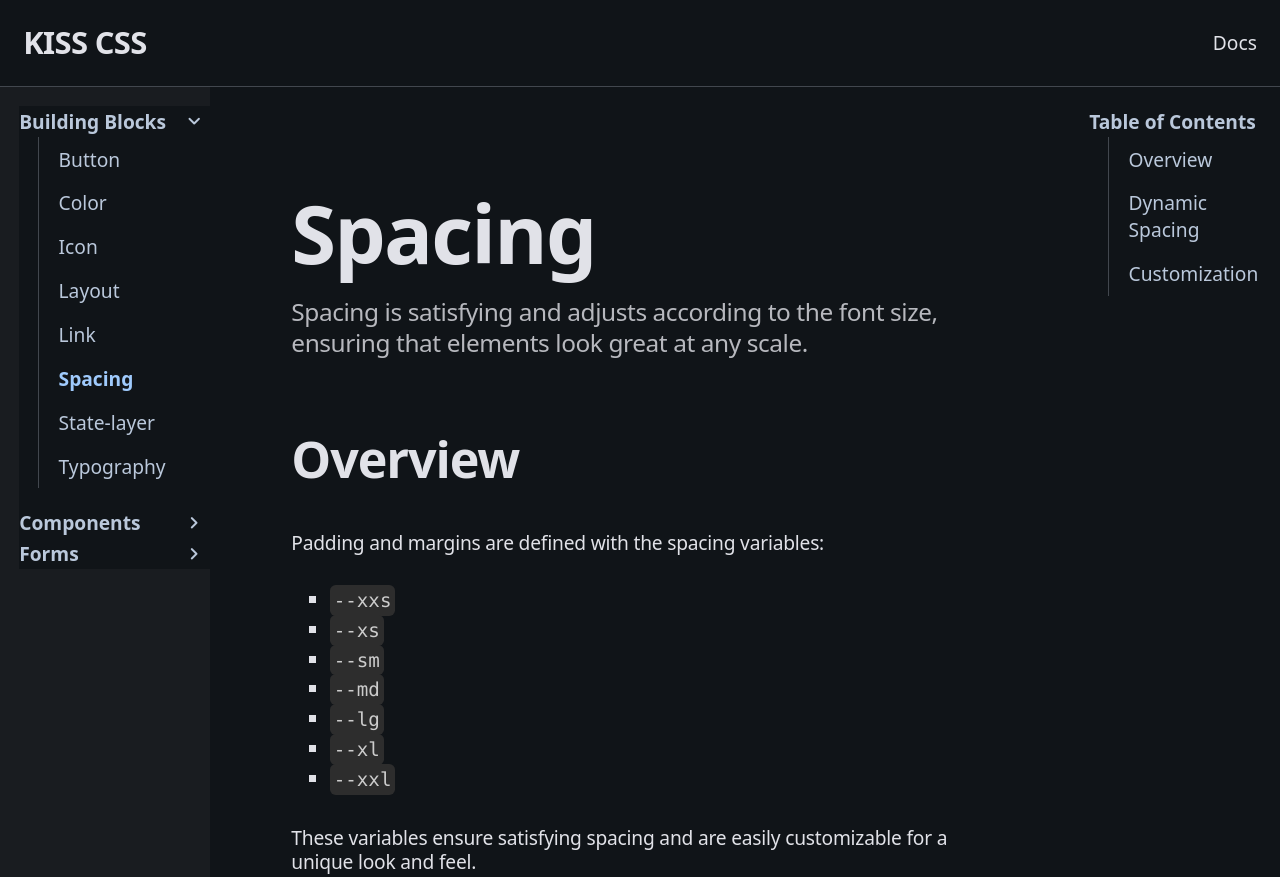
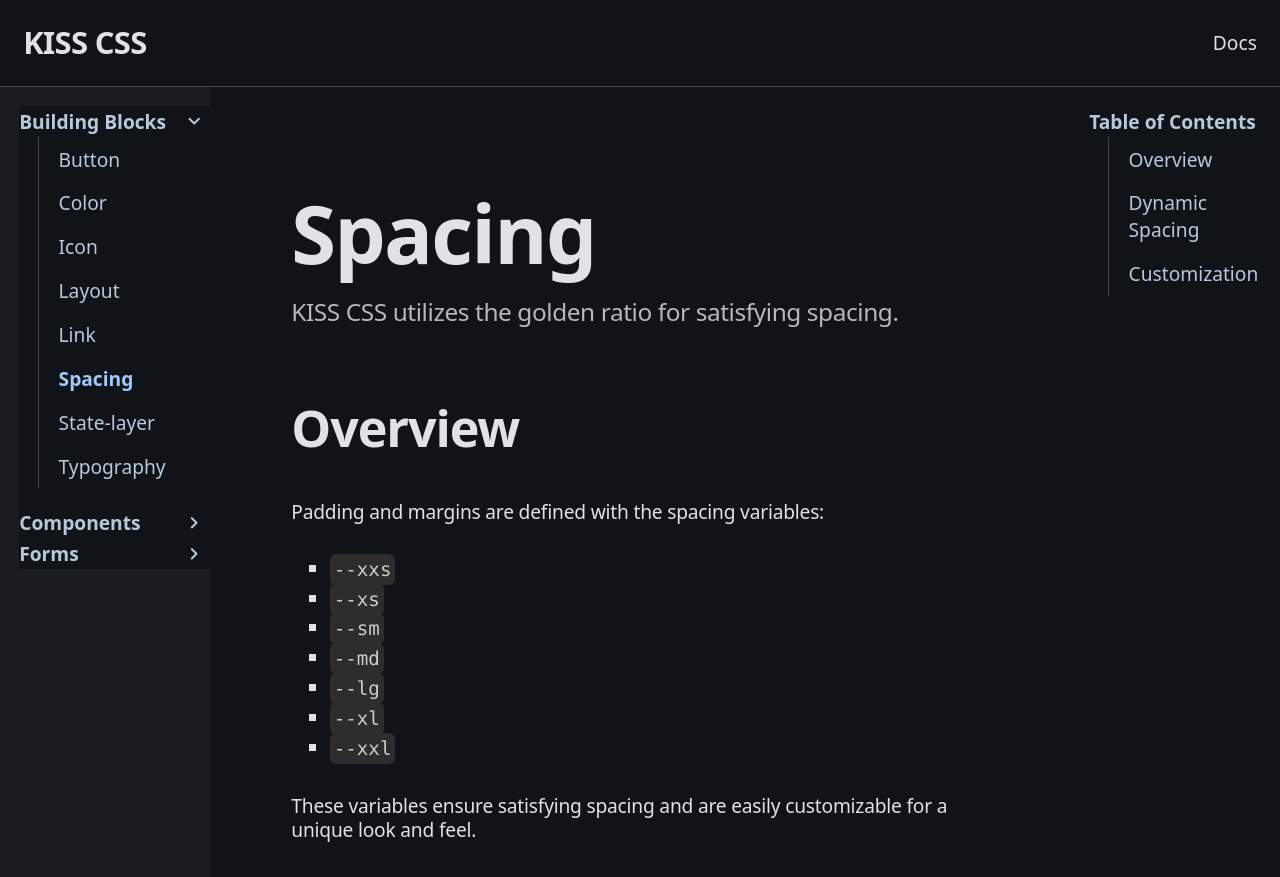
Before and after one commit to JDRadatti/kiss-css.com, a website built with Vite: page kiss-css-website/docs/base/spacing.html in a window 1280 px wide. Shown: the top 877 px of the page. Built offline with nearby package versions, Linux system fonts and the light colour scheme.

Commit message:
Reword in spacing.html

```diff
--- a/kiss-css-website/docs/base/spacing.html
+++ b/kiss-css-website/docs/base/spacing.html
@@ -22,8 +22,7 @@
         <!-- Page Header -->
         <hgroup>
             <h1>Spacing</h1>
-            <div class="title3">Spacing is satisfying and adjusts according to the font size, ensuring that elements
-                look great at any scale. </div>
+            <div class="title3">KISS CSS utilizes the golden ratio for satisfying spacing.</div>
         </hgroup>
 
         <!-- Syntax -->
```
